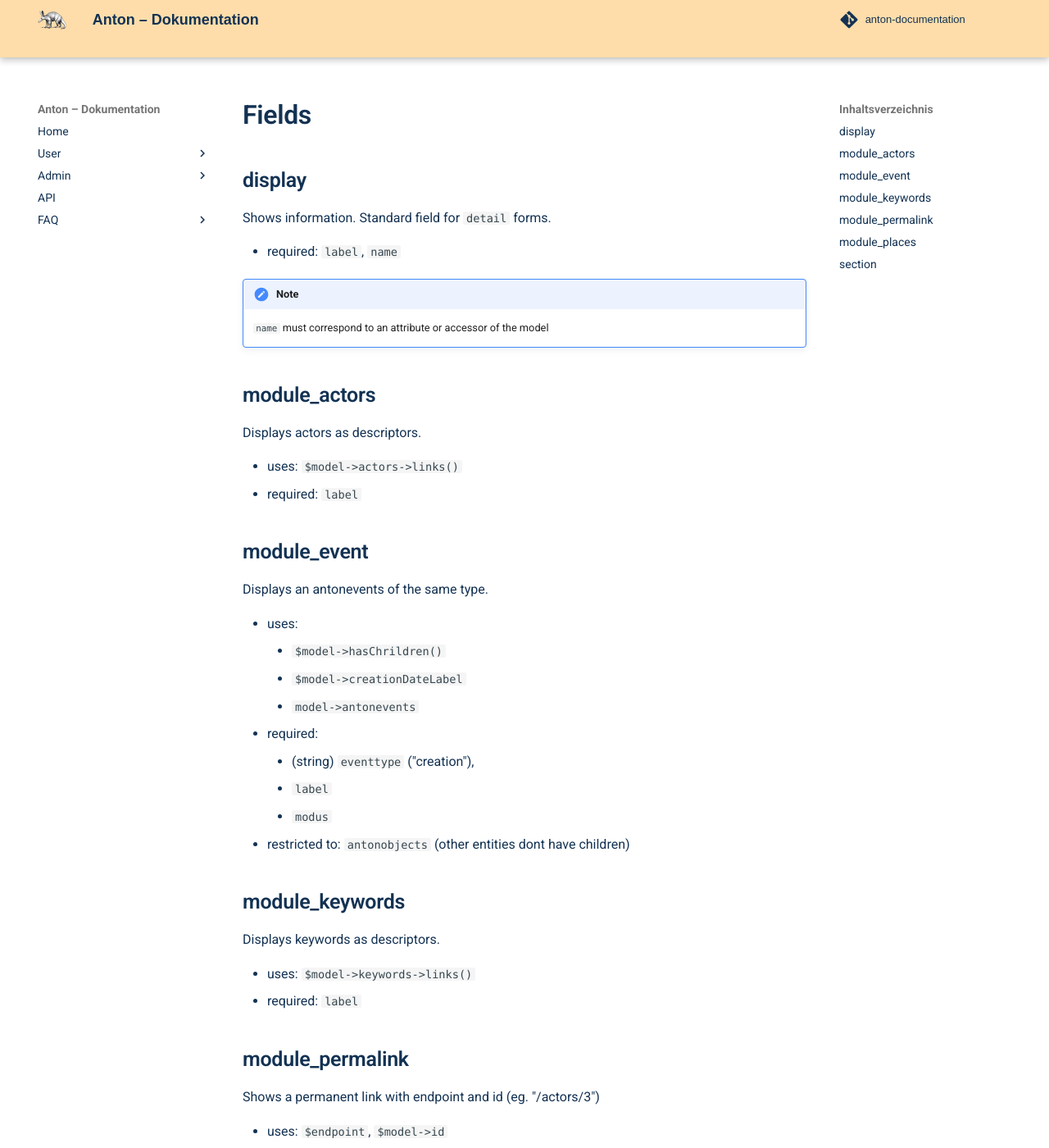
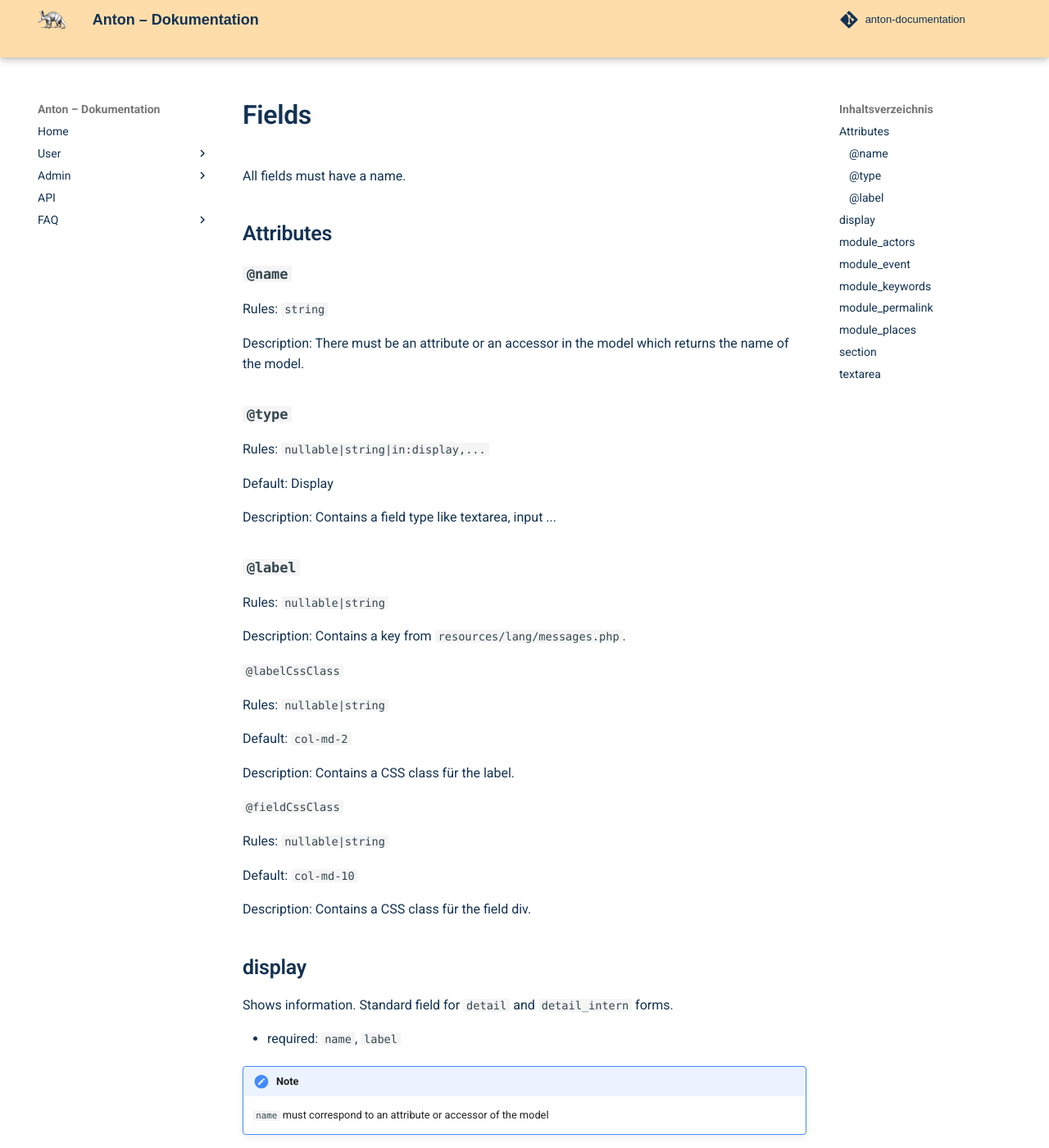
Before and after one commit to kraenzle-ritter/anton-documentation, an MkDocs documentation site: the page built from docs/developer/fields.md, in a window 1280 px wide and 1400 px high. Shown: the whole window at 82% size. Built offline with MkDocs 1.6.1 and Material for MkDocs 9.7.7, drawn with Linux system fonts in a browser that asks for light colours; some web fonts are replaced; comment, search, counter and statistics services are not loaded.

```diff
--- a/docs/developer/fields.md
+++ b/docs/developer/fields.md
@@ -1,10 +1,52 @@
 # Fields
+
+All fields must have a name.
+
+## Attributes
+
+### `@name`
+
+Rules: `string`
+
+Description: There must be an attribute or an accessor in the model which returns the name of the model.
+
+### `@type`
+
+Rules: `nullable|string|in:display,...`
+
+Default: Display
+
+Description: Contains a field type like textarea, input ...
+
+
+### `@label`
+
+Rules: `nullable|string`
+
+Description: Contains a key from `resources/lang/messages.php`.
+
+`@labelCssClass`
+
+Rules: `nullable|string`
+
+Default: `col-md-2`
+
+Description: Contains a CSS class für the label.
+
+`@fieldCssClass`
+
+Rules: `nullable|string`
+
+Default: `col-md-10`
+
+Description: Contains a CSS class für the field div.
+
 
 ## display
 
-Shows information. Standard field for `detail` forms.
+Shows information. Standard field for `detail` and `detail_intern` forms.
 
-- required: `label`, `name`
+- required: `name`, `label`
 
 !!! note
     `name` must correspond to an attribute or accessor of the model
@@ -57,3 +99,5 @@
 
 - required: `label`
 - options: `with_save_button`
+
+## textarea
--- a/mkdocs.yml
+++ b/mkdocs.yml
@@ -25,19 +25,19 @@
 nav:
   - Home: index.md
   - User:
-    - Einleitung: user/index.md
+    #- Einleitung: user/index.md
     - Signaturen: user/identifiers.md
     - Access-Konzept: user/access.md
     - Datenimport: user/import.md
-    - Formulare: user/forms.md
-    - Einstellungen: user/settings.md
-    - File Uploads: user/uploads.md
-    - Antonevents: user/antonevents.md
-    - Entitäten:
-      - Akteure: user/actors.md
-      - Orte: user/places.md
-      - Schlagwörter: user/keywords.md
-    - Externe Ressourcen: user/resources.md
+    # - Formulare: user/forms.md
+    # - Einstellungen: user/settings.md
+    # - File Uploads: user/uploads.md
+    # - Antonevents: user/antonevents.md
+    #- Entitäten:
+    #  - Akteure: user/actors.md
+    #  - Orte: user/places.md
+    #  - Schlagwörter: user/keywords.md
+    # - Externe Ressourcen: user/resources.md
   #- Developer:
   #  - Forms: developer/forms.md
   #  - Fields: developer/fields.md
@@ -58,7 +58,7 @@
   - FAQ:
     - Anton as Service: faq/anton_as_service.md
     - Anton on Premises: faq/anton_on_premises.md
-    - Allgemeine FAQs: faq/allgemein.md
+    - Allgemeine FAQs: faq/index.md
     - Erschliessung: faq/erschliessung.md
     - Migration/Import: faq/import.md
     - Recherche und Benutzung: faq/recherche.md
```
Also changed, not shown: docs/developer/forms.md (+29 -0 lines), docs/faq/allgemein.md (deleted, +0 -15 lines), docs/faq/index.md (added, +21 -0 lines), docs/index.md (+1 -1 lines), docs/user/forms.md (+9 -8 lines), docs/user/identifiers.md (+1 -1 lines).
